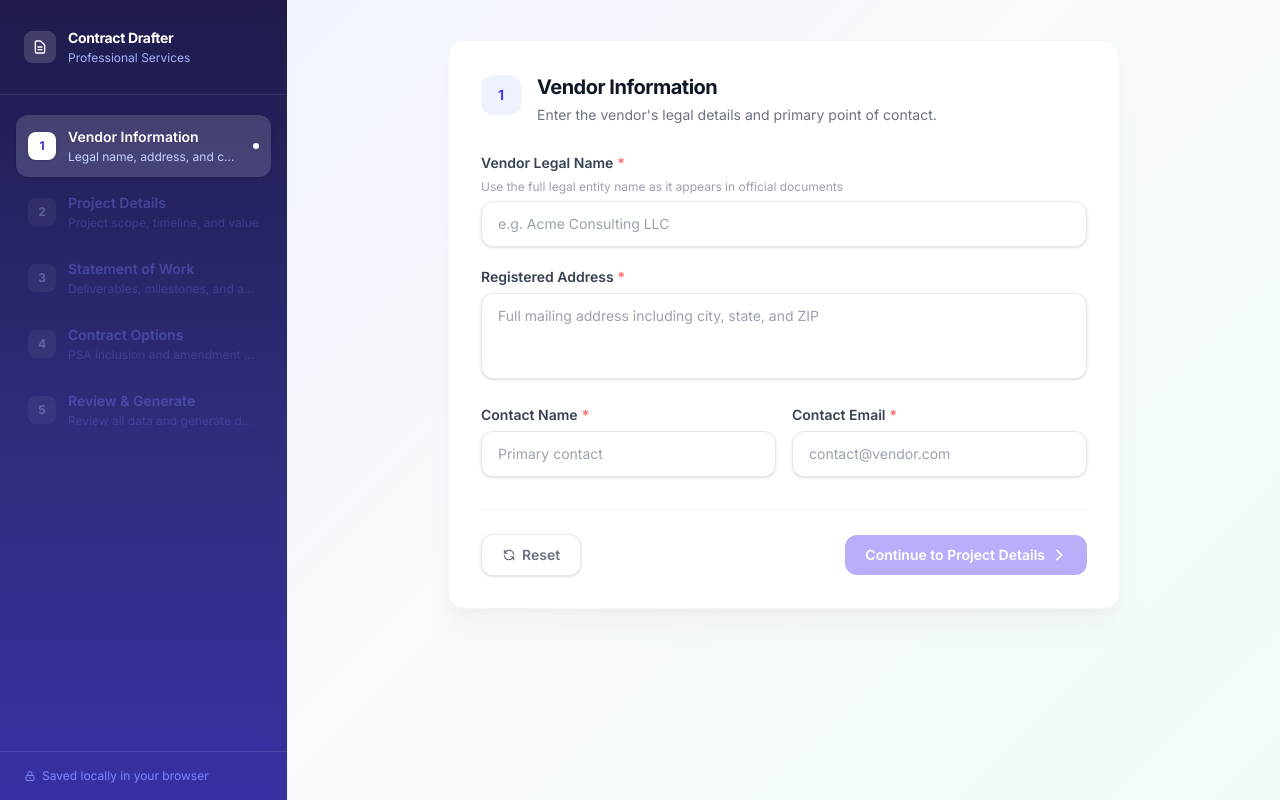
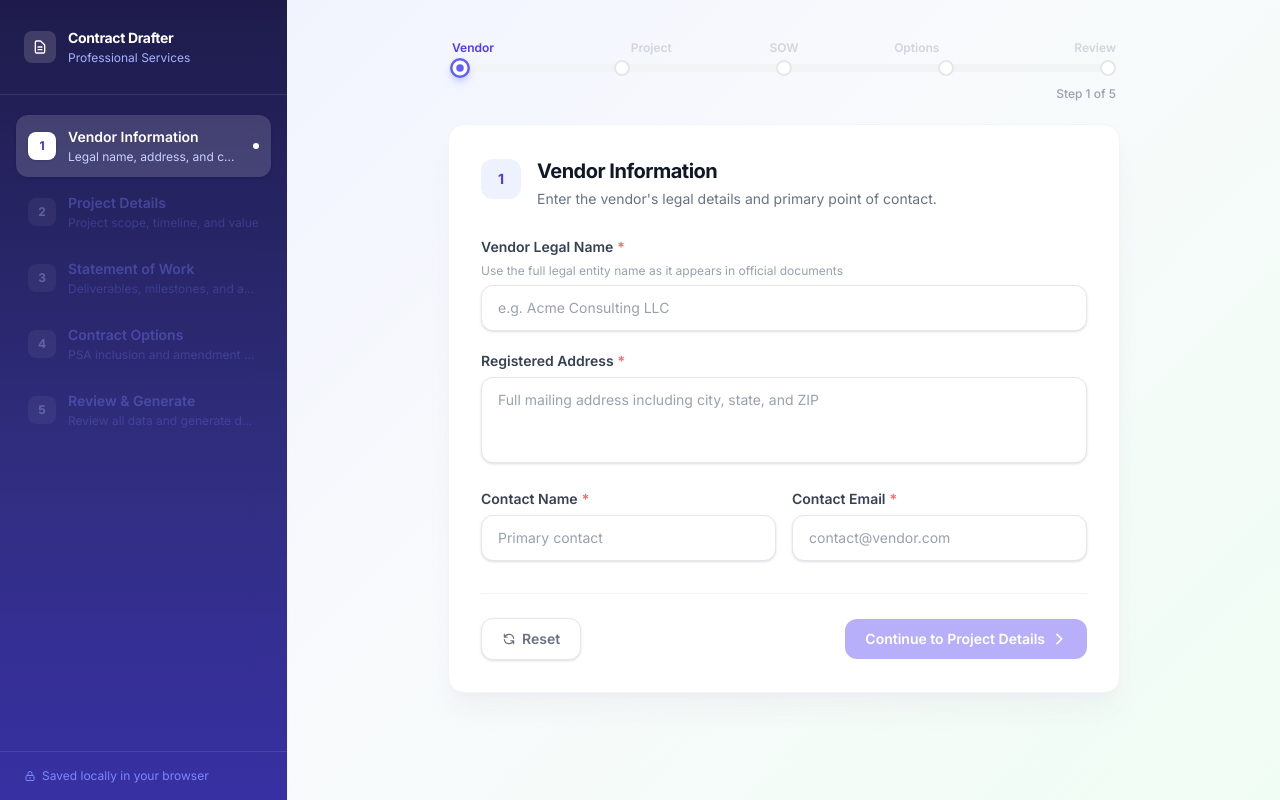
Before and after one commit to ikosoymeta/contract-drafter, a React (Vite) app: page / in a window 1280 px wide. Built offline with nearby package versions, Linux system fonts and the light colour scheme.

Commit message:
Add progress bar with step dots, labels, and completion indicators

```diff
--- a/src/App.tsx
+++ b/src/App.tsx
@@ -1,4 +1,5 @@
 import { Sidebar } from './components/Sidebar';
+import { ProgressBar } from './components/ProgressBar';
 import { ToastContainer } from './components/ToastContainer';
 import { VendorSection } from './components/VendorSection';
 import { ProjectSection } from './components/ProjectSection';
@@ -47,6 +48,7 @@ export default function App() {
       />
       <main className="flex-1 flex items-start justify-center p-8 pt-10">
         <div className="w-full max-w-2xl">
+          <ProgressBar activeSection={activeSection} isSectionComplete={isSectionComplete} />
           <div
             key={activeSection}
             className="animate-fade-up bg-white rounded-2xl border border-gray-100 shadow-xl shadow-gray-200/40 p-8"
--- /dev/null
+++ b/src/components/ProgressBar.tsx
@@ -0,0 +1,95 @@
+import type { FormSection } from '../types/contract';
+
+const STEPS: { id: FormSection; label: string }[] = [
+  { id: 'vendor',  label: 'Vendor'  },
+  { id: 'project', label: 'Project' },
+  { id: 'sow',     label: 'SOW'     },
+  { id: 'options', label: 'Options' },
+  { id: 'review',  label: 'Review'  },
+];
+
+interface Props {
+  activeSection: FormSection;
+  isSectionComplete: (s: FormSection) => boolean;
+}
+
+export function ProgressBar({ activeSection, isSectionComplete }: Props) {
+  const activeIdx = STEPS.findIndex((s) => s.id === activeSection);
+  // percent fills to the center of the active step dot
+  const pct = STEPS.length === 1 ? 0 : (activeIdx / (STEPS.length - 1)) * 100;
+
+  return (
+    <div className="w-full max-w-2xl mb-5 px-1">
+      {/* Step labels */}
+      <div className="flex justify-between mb-2">
+        {STEPS.map((step, idx) => {
+          const isActive    = step.id === activeSection;
+          const isCompleted = isSectionComplete(step.id);
+          const isPast      = idx < activeIdx;
+          return (
+            <span
+              key={step.id}
+              className={`text-xs font-semibold transition-colors ${
+                isActive
+                  ? 'text-indigo-600'
+                  : isCompleted || isPast
+                  ? 'text-indigo-400'
+                  : 'text-gray-300'
+              }`}
+              style={{ width: '20%', textAlign: idx === 0 ? 'left' : idx === STEPS.length - 1 ? 'right' : 'center' }}
+            >
+              {step.label}
+            </span>
+          );
+        })}
+      </div>
+
+      {/* Track + fill */}
+      <div className="relative h-2 rounded-full bg-gray-100">
+        <div
+          className="absolute inset-y-0 left-0 rounded-full bg-gradient-to-r from-indigo-500 to-indigo-400 transition-all duration-500 ease-out"
+          style={{ width: `${pct}%` }}
+        />
+
+        {/* Step dots */}
+        <div className="absolute inset-0 flex items-center justify-between px-0">
+          {STEPS.map((step, idx) => {
+            const isActive    = step.id === activeSection;
+            const isCompleted = isSectionComplete(step.id);
+            const isPast      = idx < activeIdx;
+            return (
+              <div
+                key={step.id}
+                className={`w-4 h-4 rounded-full border-2 flex items-center justify-center transition-all duration-300 ${
+                  isCompleted
+                    ? 'bg-indigo-500 border-indigo-500 scale-110'
+                    : isActive
+                    ? 'bg-white border-indigo-500 scale-125 shadow-md shadow-indigo-200'
+                    : isPast
+                    ? 'bg-indigo-300 border-indigo-300'
+                    : 'bg-white border-gray-200'
+                }`}
+              >
+                {isCompleted && (
+                  <svg className="w-2.5 h-2.5 text-white" fill="none" viewBox="0 0 24 24" stroke="currentColor" strokeWidth={3}>
+                    <path strokeLinecap="round" strokeLinejoin="round" d="M5 13l4 4L19 7" />
+                  </svg>
+                )}
+                {isActive && !isCompleted && (
+                  <div className="w-1.5 h-1.5 rounded-full bg-indigo-500" />
+                )}
+              </div>
+            );
+          })}
+        </div>
+      </div>
+
+      {/* Step counter */}
+      <div className="mt-2 text-right">
+        <span className="text-xs text-gray-400 font-medium">
+          Step {activeIdx + 1} of {STEPS.length}
+        </span>
+      </div>
+    </div>
+  );
+}
```
